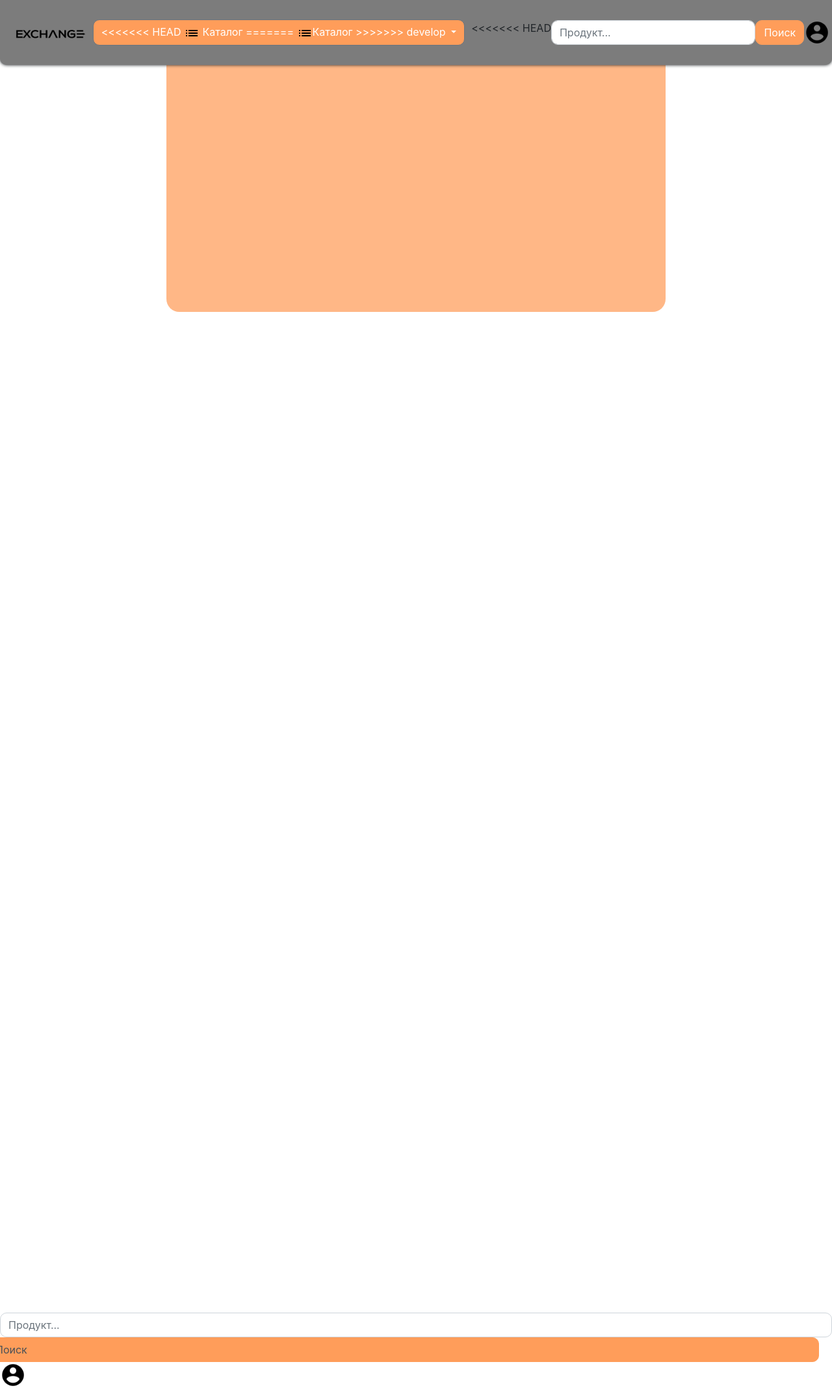
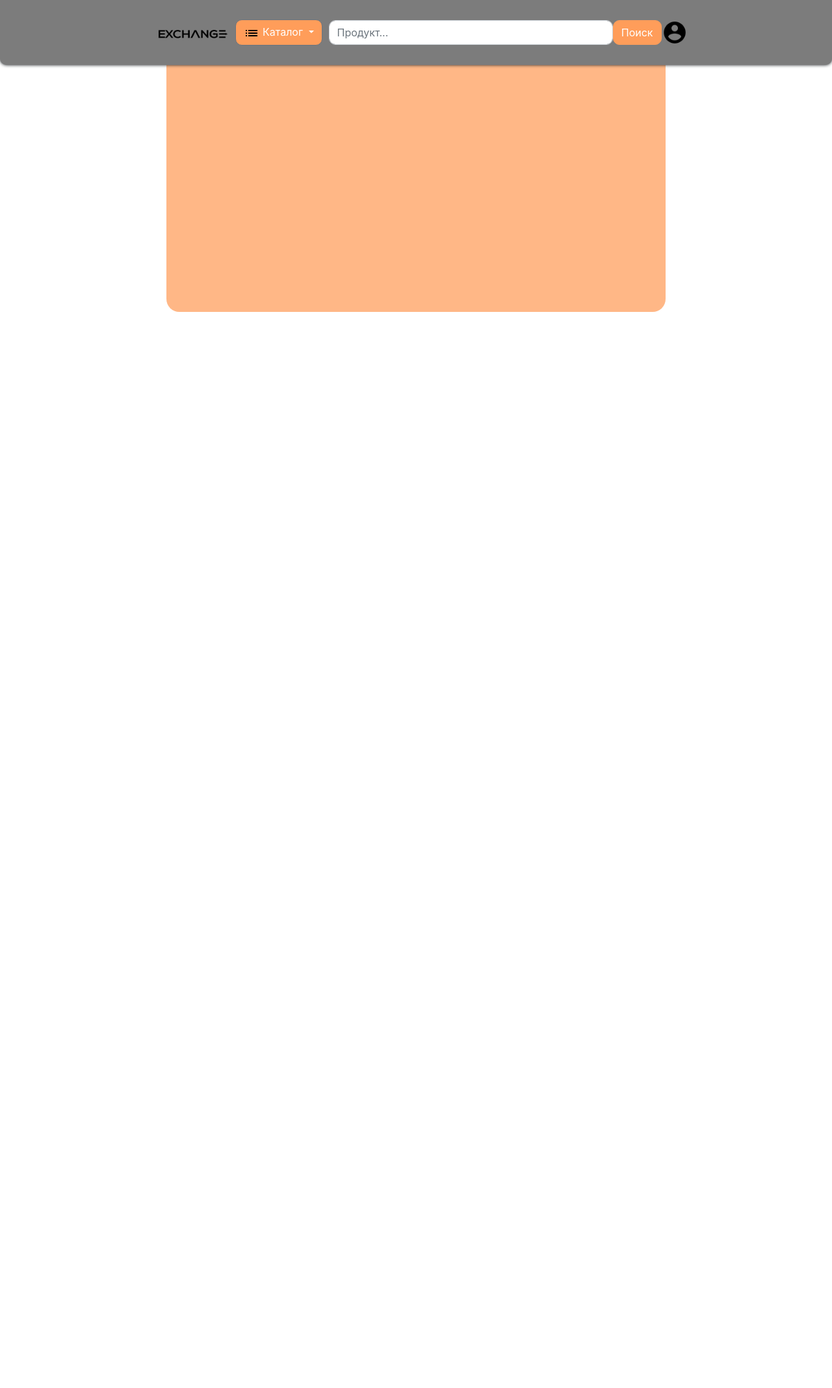
Before and after one commit to JabaXNT/YandexWEBProject, a Flask app: page / in a window 1280 px wide. Shown: the whole page at 65% size. After the commit the page ends 480 px from the top, so only its background shows below. Run offline with Flask 2, Linux system fonts and the light colour scheme; some libraries are stand-ins or nearby versions.

Commit message:
clear html conflict in main.html

```diff
--- a/templates/main.html
+++ b/templates/main.html
@@ -13,12 +13,8 @@
     <div style="margin-right: 10px" class="dropdown">
         <button class="btn btn-secondary dropdown-toggle" type="button" id="dropdownMenuButton1"
                 data-bs-toggle="dropdown" aria-expanded="false" style="background-color: #FF9D5A; border-radius: 10px">
-<<<<<<< HEAD
             <img src="../static/list.png"/>
             <ruby onmouseover="this.style.color='#FFE5E5E5'" onmouseout="this.style.color='white'">Каталог</ruby>
-=======
-            <img src="../static/list.png"/>Каталог
->>>>>>> develop
         </button>
         <ul class="dropdown-menu" aria-labelledby="dropdownMenuButton1">
             <li><a class="dropdown-item">Действие</a></li>
@@ -27,7 +23,6 @@
         </ul>
     </div><!--Каталог-->
     <div class="input-group mb-3" style="width: 40%; height: auto">
-<<<<<<< HEAD
         <input type="text" class="form-control" placeholder="Продукт..." style="border-radius: 10px;"
                aria-label="Имя пользователя получателя" aria-describedby="basic-addon2">
         <span class="input-group-text" id="basic-addon2"
@@ -38,14 +33,6 @@
     <a href="/reg"><img src="../static/account.png" style="width: 40px; border-radius: 20px"></a> <!--ЛК-->
 </header>
 <br /><br /><br /><br /><br /><br /><br /><br /><br /><br /><br /><br /><br /><br /><br /><br /><br /><br /><br /><br /><br /><br /><br /><br /><br /><br /><br /><br /><br /><br /><br /><br /><br /><br /><br /><br /><br /><br /><br /><br /><br /><br /><br /><br /><br /><br /><br /><br /><br /><br /><br /><br /><br /><br /><br /><br /><br /><br /><br /><br /><br /><br /><br /><br /><br /><br /><br /><br /><br /><br /><br /><br /><br /><br /><br /><br /><br /><br /><br /><br />
-<script src="https://code.jquery.com/jquery-3.3.1.slim.min.js"></script>
-<script src="https://cdn.jsdelivr.net/npm/@popperjs/core@2.9.1/dist/umd/popper.min.js"></script>
-        <input type="text" class="form-control" placeholder="Продукт..." style="border-radius: 10px"
-               aria-label="Имя пользователя получателя" aria-describedby="basic-addon2">
-        <span class="input-group-text" id="basic-addon2"
-              style="height: fit-content; background: #ff9d5a; border-color: #ff9d5a; position: relative; left: -20px; border-radius: 10px"><a>Поиск</a></span>
-    </div><!--Поиск-->
-    <a href="/reg"><img src="../static/account.png" style="width: 40px; border-radius: 20px"></a> <!--ЛК-->
 </header>
 <script src="https://cdn.jsdelivr.net/npm/@popperjs/core@2.9.1/dist/umd/popper.min.js"></script>
 <script src="https://code.jquery.com/jquery-3.3.1.slim.min.js"></script>
```
